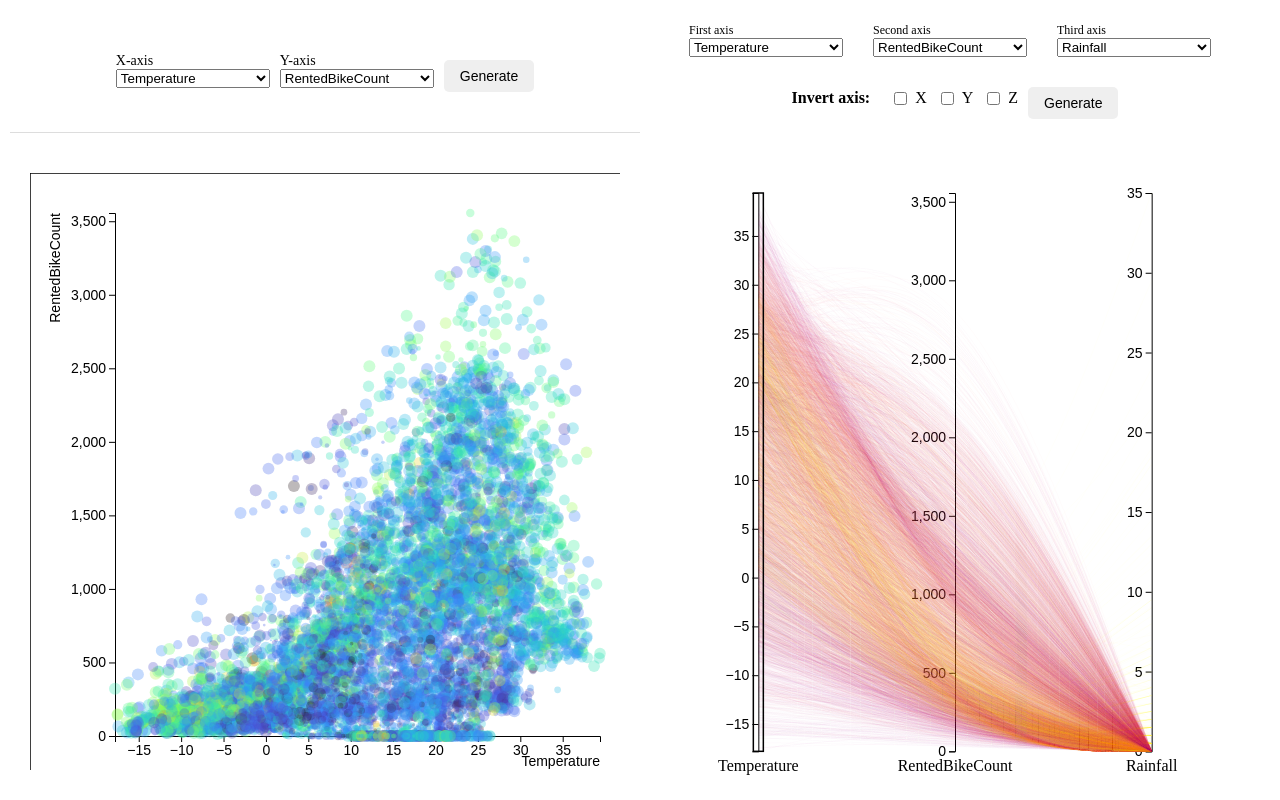
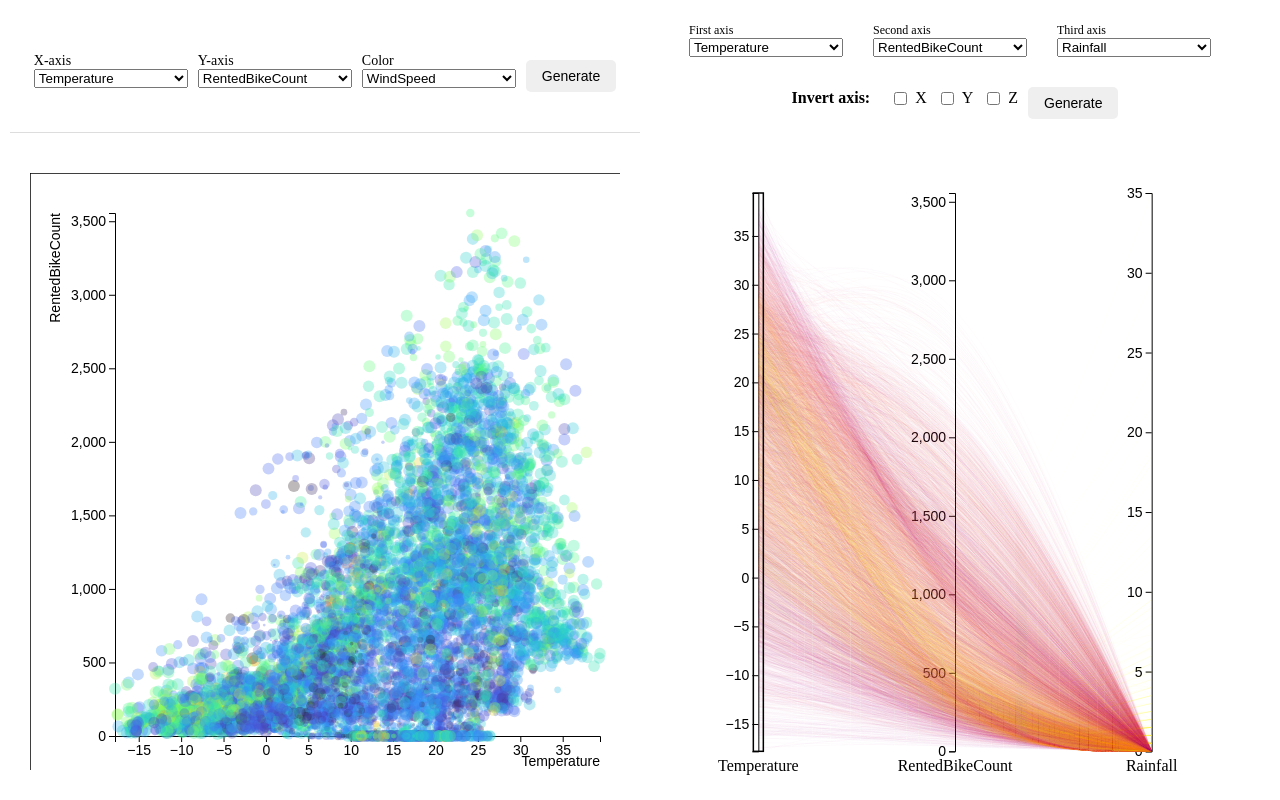
Before and after one commit to giorgiodaneri/HPDAV_assignment2, a React (Create React App) app: page / in a window 1280 px wide. Built offline with nearby package versions, Linux system fonts and the light colour scheme.

Commit message:
added modification of scatter plot colorscale through control bar

```diff
--- a/src/components/ControlBar/ControlBar.js
+++ b/src/components/ControlBar/ControlBar.js
@@ -2,12 +2,13 @@ import { useEffect, useState } from "react";
 import { useSelector, useDispatch } from "react-redux";
 import { generateFromConfig } from "../../redux/ConfigSlice";
 import "./ControlBar.css";
+import { color } from "d3";
 
 function ControlBar() {
     const dispatch = useDispatch();
 
     // Fetch the current configuration from the Redux store
-    const genConfig = useSelector((state) => state.config || { xAxis: '', yAxis: '' });
+    const genConfig = useSelector((state) => state.config || { xAxis: '', yAxis: '', color: '' });
 
     // Fetch column names from the data slice
     const data = useSelector((state) => state.dataSet);
@@ -16,6 +17,7 @@ function ControlBar() {
     // Local state for x and y axis selection
     const [selectedXAxis, setSelectedXAxis] = useState(genConfig.xAxis || '');
     const [selectedYAxis, setSelectedYAxis] = useState(genConfig.yAxis || '');
+    const [selectedColor , setSelectedColor] = useState(genConfig.color || '');
 
     // Extract column names when data is loaded
     useEffect(() => {
@@ -34,6 +36,10 @@ function ControlBar() {
         setSelectedYAxis(event.target.value);
     };
 
+    const handleOnChangeColor = (event) => {
+        setSelectedColor(event.target.value);
+    };
+
     // Dispatch selected x and y axes to the Redux store only on form submit
     const handleOnSubmit = (event) => {
         event.preventDefault();
@@ -41,7 +47,8 @@ function ControlBar() {
         // Dispatch selected axes to Redux
         dispatch(generateFromConfig({
             xAxis: selectedXAxis,
-            yAxis: selectedYAxis
+            yAxis: selectedYAxis,
+            color: selectedColor
         }));
     };
 
@@ -80,6 +87,22 @@ function ControlBar() {
                     </select>
                 </div>
 
+                <div className="input-group">
+                    <label htmlFor="color">Color</label>
+                    <select
+                        id="color"
+                        name="color"
+                        value={selectedColor}
+                        onChange={handleOnChangeColor}
+                    >
+                        {columnNames.map((name) => (
+                            <option key={name} value={name}>
+                                {name}
+                            </option>
+                        ))}
+                    </select>
+                </div>
+
                 <div className="button-container">
                     <button type="submit" className="generate-button">Generate</button>
                 </div>
--- a/src/components/scatterplot/Scatterplot-d3.js
+++ b/src/components/scatterplot/Scatterplot-d3.js
@@ -8,6 +8,7 @@ class ScatterplotD3 {
   svg;
   x;
   y;
+  colorAttribute;
   colorScale;
   sizeScale;
   brushedDataParallelCoords;
@@ -235,6 +236,13 @@ renderScatterplot(data, xAttribute, yAttribute, colorAttribute, sizeAttribute, b
               this.updateDots(itemG, xAttribute, yAttribute);
           },
           (update) => {
+              // Update existing dots
+              update.select("circle")
+              .transition()
+              .duration(500) // Add smooth transition for visual effect
+              .attr("r", d => this.sizeScale(d[sizeAttribute]))
+              .attr("fill", d => this.colorScale(d[colorAttribute]));
+
               this.updateDots(update, xAttribute, yAttribute);
           },
           (exit) => {
--- a/src/components/scatterplot/ScatterplotContainer.js
+++ b/src/components/scatterplot/ScatterplotContainer.js
@@ -8,6 +8,7 @@ function ScatterplotContainer({ setHoveredData }) {
     const data = useSelector((state) => state.dataSet);
     const xAxis = useSelector((state) => state.config.xAxis);
     const yAxis = useSelector((state) => state.config.yAxis);
+    const color = useSelector((state) => state.config.color);
     const brushedDataParallelCoords = useSelector((state) => state.brushedDataParallelCoords);
     const dispatch = useDispatch();
 
@@ -28,21 +29,21 @@ function ScatterplotContainer({ setHoveredData }) {
     }, []);
 
     useEffect(() => {
-        if (data && data.length > 0 && xAxis && yAxis && brushedDataParallelCoords) {
+        if (data && data.length > 0 && xAxis && yAxis && color && brushedDataParallelCoords) {
             const scatterplotD3 = scatterplotD3Ref.current;
 
             const handleOnBrush = (selectedData) => {
                 dispatch(setBrushedData(selectedData));
             };
 
-            scatterplotD3.renderScatterplot(data, xAxis, yAxis, "WindSpeed", "Visibility", brushedDataParallelCoords, {
+            scatterplotD3.renderScatterplot(data, xAxis, yAxis, color, "Visibility", brushedDataParallelCoords, {
                 handleOnClick: (cellData) => console.log('Clicked:', cellData),
                 handleOnMouseEnter: (cellData) => setHoveredData(cellData),
                 handleOnMouseLeave: () => setHoveredData(null),
                 handleOnBrush,
             });
         }
-    }, [data, xAxis, yAxis, brushedDataParallelCoords, dispatch, setHoveredData]);
+    }, [data, xAxis, yAxis, color, brushedDataParallelCoords, dispatch, setHoveredData]);
 
     return <div ref={divContainerRef} className="scatterplotDivContainer" style={{ width: '100%', height: '100%' }}></div>;
 }
--- a/src/redux/ConfigSlice.js
+++ b/src/redux/ConfigSlice.js
@@ -5,6 +5,7 @@ export const configSlice = createSlice({
   initialState: {
     xAxis : "Temperature",
     yAxis : "RentedBikeCount",
+    color : "WindSpeed"
   },
   reducers: {
     generateFromConfig: (state, action) => {
@@ -12,6 +13,7 @@ export const configSlice = createSlice({
       // Update both xAxis and yAxis with the selected values
       state.xAxis = action.payload.xAxis;
       state.yAxis = action.payload.yAxis;
+      state.color = action.payload.color;
     }
   }
 })
```
Lines whose indentation alone changed are shown as unchanged.
